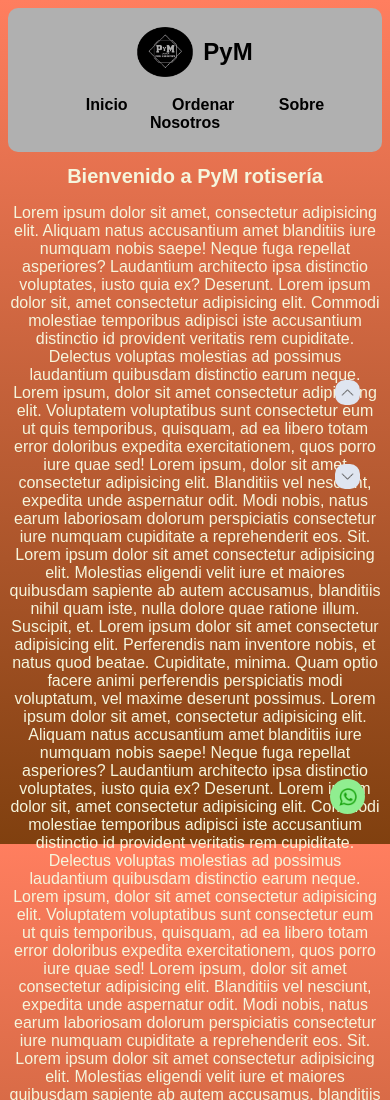
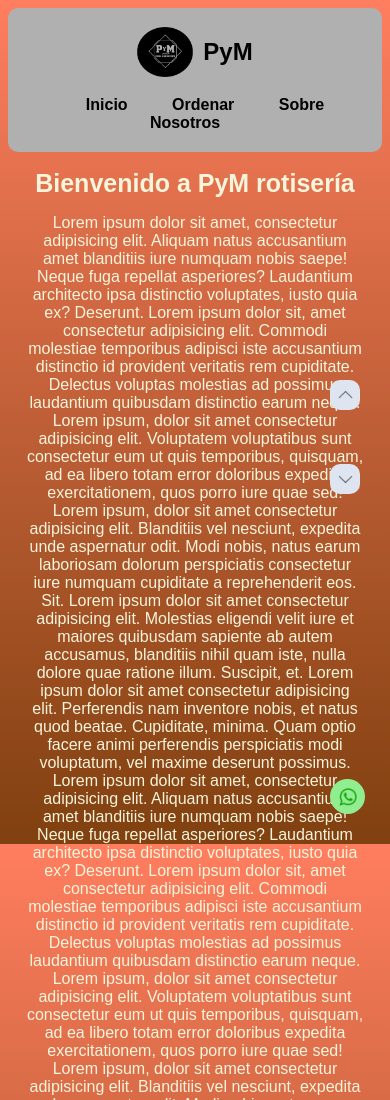
Before and after one commit to TomasCorzo14/TomasCorzo14.github.io, a plain HTML site: page index.html in a window 390 px wide. Shown: the top 1100 px of the page. Drawn offline with Linux system fonts and the light colour scheme.

Commit message:
Add files via upload
Ajuste de apariencias y algunas funcionalidades

```diff
--- a/public/css/styleAbout.css
+++ b/public/css/styleAbout.css
@@ -12,6 +12,11 @@ body{
 }
 
 
+p{
+    margin-left: 5%;
+    margin-right: 5%;
+}
+
 details summary {
     cursor: pointer;
     padding: 10px;
@@ -21,6 +26,8 @@ details summary {
     border-radius: 5px;
     font-weight: bold;
     color: #333;
+    margin-left: 5%;
+    margin-right: 5%;
     transition-duration: 1s;
 }
 
--- a/public/css/styleForm.css
+++ b/public/css/styleForm.css
@@ -4,6 +4,7 @@ body{
     background-position: center;
     background-attachment: fixed;
 }
+
 
 
 
--- a/public/css/styleInicio.css
+++ b/public/css/styleInicio.css
@@ -33,6 +33,11 @@ body{
     top: 55%;
 }
 
+
+p{
+    margin-left: 5%;
+    margin-right: 5%;
+}
 .botonPrincipio:hover{
     transform: translateY(-4px);
     background-color: rgb(145, 145, 145);
@@ -65,11 +70,11 @@ body{
 
 @media (max-width: 450px){
     h1{
-        font-size: 20px;
+        font-size: 25px;
     }
     .botonPrincipio{
-        height: 25px;
-        width: 25px;
+        height: 30px;
+        width: 30px;
         border-radius: 10px;
     }
 }
--- a/public/main.js
+++ b/public/main.js
@@ -23,7 +23,6 @@ const radios = document.querySelectorAll('input[name="formaEntrega"]');
 radios.forEach(radio => {
     radio.addEventListener('change', manejarCambioRadio);
 });
-
 
 function MetodoDePago() {
     const valorRadio = document.querySelector('input[name="metodoPago"]:checked');
@@ -51,8 +50,8 @@ function enviar() {
     const valorRadio = document.querySelector('input[name="formaEntrega"]:checked');
     const valorRadioMetodoPago = document.querySelector('input[name="metodoPago"]:checked');
 
-    if (datoNombre.value === '' || !valorRadio || !valorRadioMetodoPago) {
-        alert('Para realizar un pedido, se deben llenar todos los campos obligatorios.');
+    if (datoNombre.value === '' || !valorRadio || !valorRadioMetodoPago || datoAbonar.value < 1) {
+        alert('Para realizar un pedido, se deben llenar todos los campos obligatorios con respuestas validas.');
     } else {
         const valorCheckbox = document.querySelectorAll('input[type="checkbox"]:checked');
         let nombresSeleccionados = "";
@@ -60,10 +59,9 @@ function enviar() {
         for (let i = 0; i < valorCheckbox.length; i++) {
             nombresSeleccionados += valorCheckbox[i].value;
             if (i < valorCheckbox.length - 1) {
-                nombresSeleccionados += " "; // o coma, dependiendo del separador
+                nombresSeleccionados += " ";
             }
         }
-
         mensaje = `https://api.whatsapp.com/send?phone=+5493547672596&text=${'*PEDIDO*'}%0A${'Nombre: '}${datoNombre.value}%0A${'Dirección: '}${datoDireccion.value}%0A${'Producto: '}${nombresSeleccionados}%0A${'Metodo de pago: '}${valorRadioMetodoPago.value}%20${'$'}${datoAbonar.value}%0A${'Forma de entrega: '}${valorRadio.value}%0A${datoMensaje.value}`;
         btnEnviar.href = mensaje;
     }
```
Also changed, not shown: order.html (+2 -2 lines), notas.txt (added).
